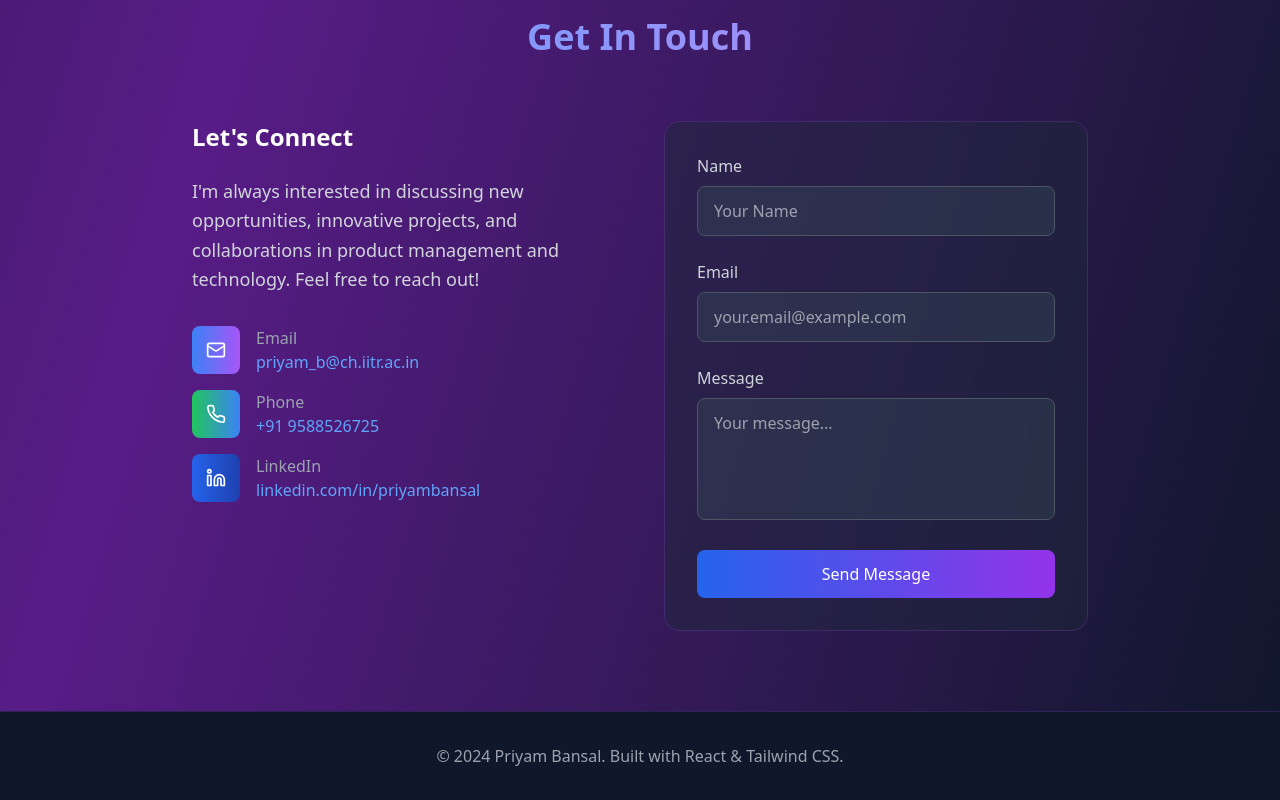
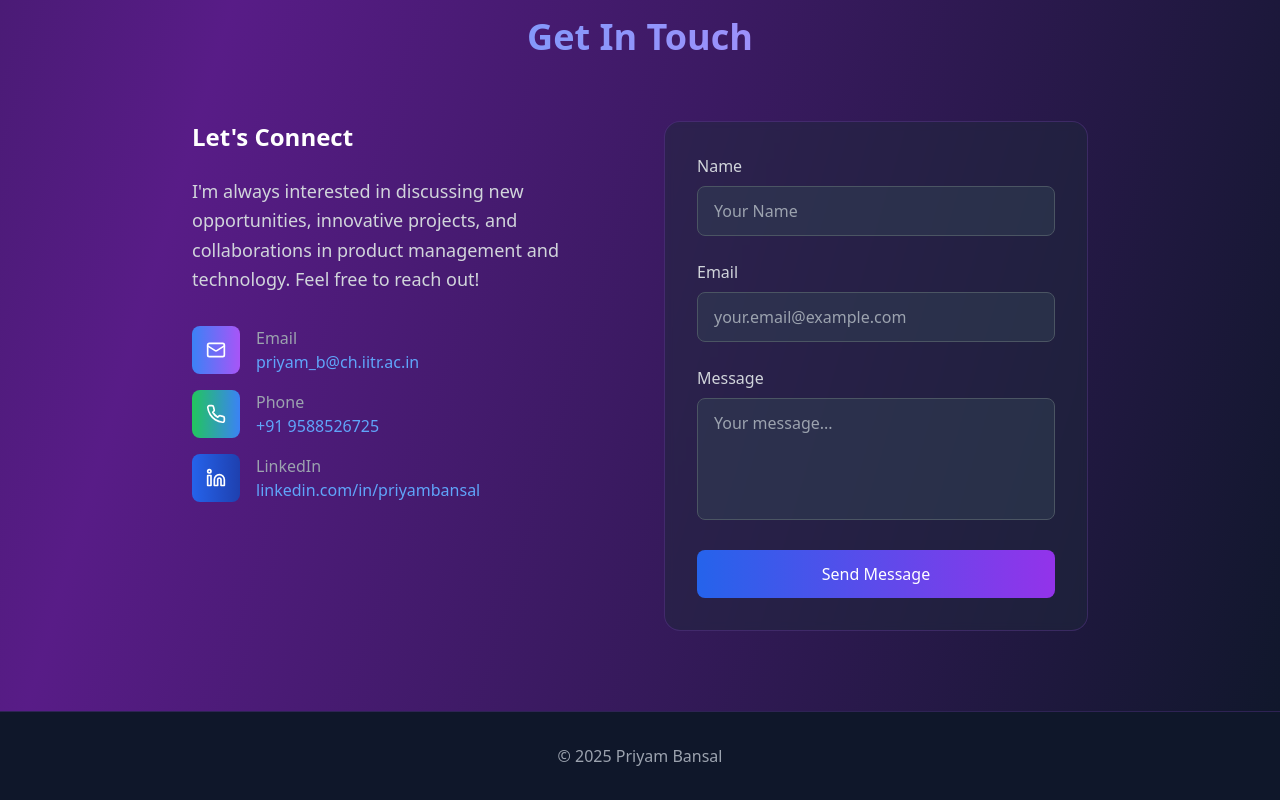
Before and after one commit to bansalpriyam/portfolio, a React (Vite) app: page / in a window 1280 px wide. Shown: the part 3585-4385 px from the top of the page. Built offline with nearby package versions, Linux system fonts and the light colour scheme.

Commit message:
Update App.tsx

```diff
--- a/src/App.tsx
+++ b/src/App.tsx
@@ -515,7 +515,7 @@ const App = () => {
       <footer className="py-8 px-4 bg-slate-900 border-t border-purple-500/20">
         <div className="max-w-6xl mx-auto text-center">
           <p className="text-gray-400">
-            © 2024 Priyam Bansal. Built with React & Tailwind CSS.
+            © 2025 Priyam Bansal
           </p>
         </div>
       </footer>
```
